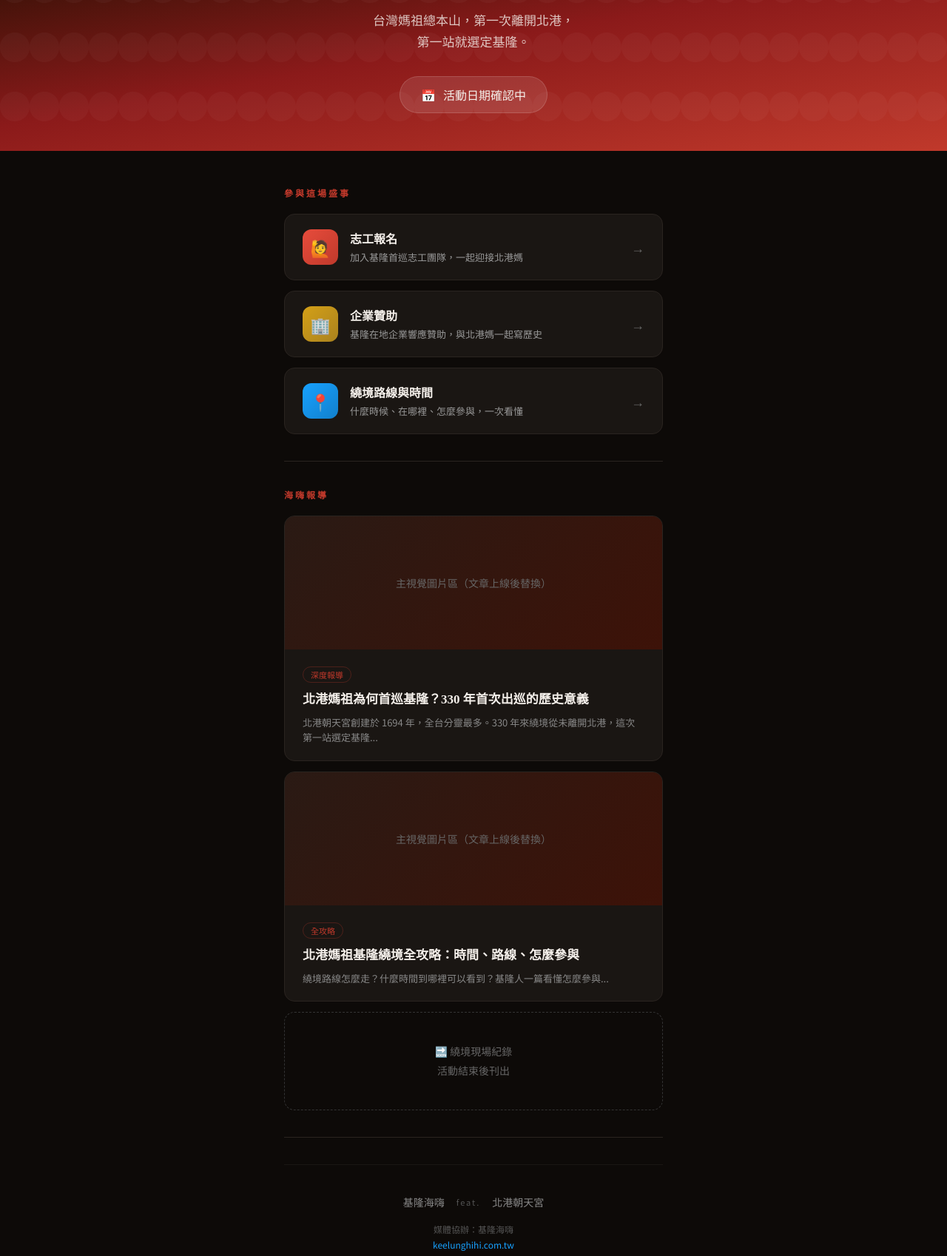
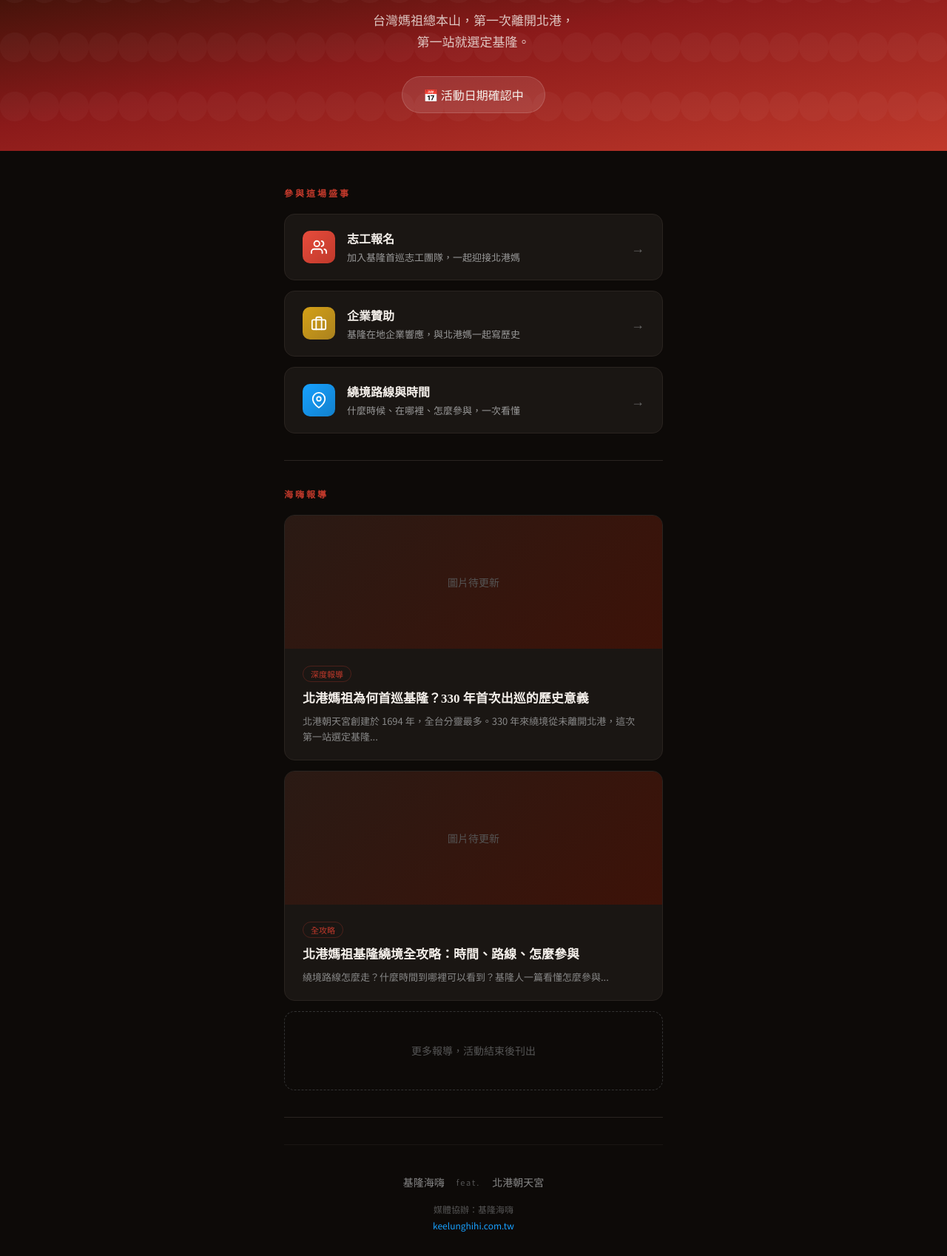
Before and after one commit to tryingling0905/matsu, a plain HTML site: page index.html in a window 1280 px wide. Shown: the part 216-1914 px from the top of the page at 74% size. Drawn offline with Linux system fonts and the light colour scheme.

Commit message:
v2: SVG icons + CONFIG for easy maintenance

```diff
--- a/index.html
+++ b/index.html
@@ -10,6 +10,49 @@
 <meta property="og:type" content="website">
 <link rel="preconnect" href="https://fonts.googleapis.com">
 <link href="https://fonts.googleapis.com/css2?family=Noto+Serif+TC:wght@400;600;700&family=Noto+Sans+TC:wght@300;400;500;700&display=swap" rel="stylesheet">
+<script>
+// ============================================================
+//  ★ 同事要改的東西都在這裡，改完存檔 push 就好 ★
+// ============================================================
+const CONFIG = {
+  // ----- 活動日期（確認後改這行）-----
+  eventDate: "活動日期確認中",  // 例如改成 "2026 年 5 月 17 日（六）"
+  // ----- 三個按鈕的連結 -----
+  volunteerLink: "#",   // 志工報名 Google 表單連結
+  sponsorLink:   "#",   // 企業贊助 Google 表單連結
+  infoLink:      "#",   // 繞境路線文章連結（文章上線後貼網址）
+  // ----- 報導文章（上線後填入）-----
+  articles: [
+    {
+      show:    true,
+      tag:     "深度報導",
+      title:   "北港媽祖為何首巡基隆？330 年首次出巡的歷史意義",
+      excerpt: "北港朝天宮創建於 1694 年，全台分靈最多。330 年來繞境從未離開北港，這次第一站選定基隆...",
+      link:    "#",           // 文章上線後貼網址
+      image:   ""             // 填圖片網址，空白就顯示預設底色
+    },
+    {
+      show:    true,
+      tag:     "全攻略",
+      title:   "北港媽祖基隆繞境全攻略：時間、路線、怎麼參與",
+      excerpt: "繞境路線怎麼走？什麼時間到哪裡可以看到？基隆人一篇看懂怎麼參與...",
+      link:    "#",
+      image:   ""
+    },
+    {
+      show:    false,          // 改成 true 就會顯示
+      tag:     "現場紀錄",
+      title:   "北港媽首巡基隆現場全紀錄",
+      excerpt: "海嗨編輯團隊全程隨行，用鏡頭記錄這場歷史性的一天...",
+      link:    "#",
+      image:   ""
+    }
+  ]
+};
+// ============================================================
+//  ★ 以下不用動 ★
+// ============================================================
+</script>
 <style>
   * { margin: 0; padding: 0; box-sizing: border-box; }
   body {
@@ -118,15 +161,15 @@
     box-shadow: 0 8px 24px rgba(192,57,43,0.15);
   }
   .action-icon {
-    width: 48px;
-    height: 48px;
-    border-radius: 12px;
+    width: 44px;
+    height: 44px;
+    border-radius: 10px;
     display: flex;
     align-items: center;
     justify-content: center;
-    font-size: 22px;
     flex-shrink: 0;
   }
+  .action-icon svg { width: 22px; height: 22px; }
   .action-icon.volunteer { background: linear-gradient(135deg, #e74c3c, #c0392b); }
   .action-icon.sponsor { background: linear-gradient(135deg, #d4a017, #aa821e); }
   .action-icon.info { background: linear-gradient(135deg, #17a1ff, #1280cc); }
@@ -159,14 +202,10 @@
     align-items: center;
     justify-content: center;
     font-size: 14px;
-    color: #666;
+    color: #555;
+    background-size: cover;
+    background-position: center;
   }
-  /* TODO: 文章上線後把 .article-thumb 換成實際圖片
-     範例：
-     .article-thumb.article-1 {
-       background: url('你的圖片網址') center/cover;
-     }
-  */
   .article-body { padding: 20px 24px; }
   .article-tag {
     display: inline-block;
@@ -188,7 +227,7 @@
   .placeholder-note {
     text-align: center;
     padding: 40px 24px;
-    color: #666;
+    color: #555;
     font-size: 14px;
     border: 1px dashed #333;
     border-radius: 14px;
@@ -220,42 +259,49 @@
 </style>
 </head>
 <body>
-  <!-- ========== HERO ========== -->
-  <!-- TODO: 拿到朝天宮主視覺後，可加背景圖 -->
   <div class="hero">
     <div class="hero-badge">330 年首次跨縣市出巡</div>
     <h1>北港朝天宮<br>基隆首巡</h1>
     <div class="hero-sub">台灣媽祖總本山，第一次離開北港，<br>第一站就選定基隆。</div>
-    <!-- TODO: 日期確認後改這裡 -->
-    <div class="hero-date">
-      <span>📅</span>
-      <span>活動日期確認中</span>
-    </div>
+    <div class="hero-date" id="dateDisplay"></div>
   </div>
   <div class="main">
-    <!-- ========== 行動區 ========== -->
     <div class="section-label">參與這場盛事</div>
-    <!-- TODO: 把 href="#" 換成實際的 Google 表單連結 -->
-    <a class="action-card" href="#">
-      <div class="action-icon volunteer">🙋</div>
+    <a class="action-card" id="volunteerBtn">
+      <div class="action-icon volunteer">
+        <svg viewBox="0 0 24 24" fill="none" stroke="#fff" stroke-width="2" stroke-linecap="round" stroke-linejoin="round">
+          <path d="M17 21v-2a4 4 0 0 0-4-4H5a4 4 0 0 0-4 4v2"/>
+          <circle cx="9" cy="7" r="4"/>
+          <path d="M23 21v-2a4 4 0 0 0-3-3.87"/>
+          <path d="M16 3.13a4 4 0 0 1 0 7.75"/>
+        </svg>
+      </div>
       <div class="action-text">
         <div class="action-title">志工報名</div>
         <div class="action-desc">加入基隆首巡志工團隊，一起迎接北港媽</div>
       </div>
       <div class="action-arrow">→</div>
     </a>
-    <!-- TODO: 把 href="#" 換成實際的 Google 表單連結 -->
-    <a class="action-card" href="#">
-      <div class="action-icon sponsor">🏢</div>
+    <a class="action-card" id="sponsorBtn">
+      <div class="action-icon sponsor">
+        <svg viewBox="0 0 24 24" fill="none" stroke="#fff" stroke-width="2" stroke-linecap="round" stroke-linejoin="round">
+          <rect x="2" y="7" width="20" height="14" rx="2" ry="2"/>
+          <path d="M16 21V5a2 2 0 0 0-2-2h-4a2 2 0 0 0-2 2v16"/>
+        </svg>
+      </div>
       <div class="action-text">
         <div class="action-title">企業贊助</div>
-        <div class="action-desc">基隆在地企業響應贊助，與北港媽一起寫歷史</div>
+        <div class="action-desc">基隆在地企業響應，與北港媽一起寫歷史</div>
       </div>
       <div class="action-arrow">→</div>
     </a>
-    <!-- TODO: 把 href="#" 換成繞境攻略文章連結 -->
-    <a class="action-card" href="#">
-      <div class="action-icon info">📍</div>
+    <a class="action-card" id="infoBtn">
+      <div class="action-icon info">
+        <svg viewBox="0 0 24 24" fill="none" stroke="#fff" stroke-width="2" stroke-linecap="round" stroke-linejoin="round">
+          <path d="M21 10c0 7-9 13-9 13s-9-6-9-13a9 9 0 0 1 18 0z"/>
+          <circle cx="12" cy="10" r="3"/>
+        </svg>
+      </div>
       <div class="action-text">
         <div class="action-title">繞境路線與時間</div>
         <div class="action-desc">什麼時候、在哪裡、怎麼參與，一次看懂</div>
@@ -263,30 +309,9 @@
       <div class="action-arrow">→</div>
     </a>
     <div class="divider"></div>
-    <!-- ========== 報導區 ========== -->
     <div class="section-label">海嗨報導</div>
-    <!-- TODO: 文章上線後把 href="#" 換成實際文章連結 -->
-    <a class="article-card" href="#">
-      <div class="article-thumb">主視覺圖片區（文章上線後替換）</div>
-      <div class="article-body">
-        <div class="article-tag">深度報導</div>
-        <div class="article-title">北港媽祖為何首巡基隆？330 年首次出巡的歷史意義</div>
-        <div class="article-excerpt">北港朝天宮創建於 1694 年，全台分靈最多。330 年來繞境從未離開北港，這次第一站選定基隆...</div>
-      </div>
-    </a>
-    <a class="article-card" href="#">
-      <div class="article-thumb">主視覺圖片區（文章上線後替換）</div>
-      <div class="article-body">
-        <div class="article-tag">全攻略</div>
-        <div class="article-title">北港媽祖基隆繞境全攻略：時間、路線、怎麼參與</div>
-        <div class="article-excerpt">繞境路線怎麼走？什麼時間到哪裡可以看到？基隆人一篇看懂怎麼參與...</div>
-      </div>
-    </a>
-    <div class="placeholder-note">
-      🔜 繞境現場紀錄<br>活動結束後刊出
-    </div>
+    <div id="articlesContainer"></div>
     <div class="divider"></div>
-    <!-- ========== FOOTER ========== -->
     <div class="page-footer">
       <div class="footer-logos">
         <span>基隆海嗨</span>
@@ -299,5 +324,32 @@
       </div>
     </div>
   </div>
+<script>
+// 用 CONFIG 填入頁面內容
+document.getElementById('dateDisplay').innerHTML = '📅 ' + CONFIG.eventDate;
+document.getElementById('volunteerBtn').href = CONFIG.volunteerLink;
+document.getElementById('sponsorBtn').href = CONFIG.sponsorLink;
+document.getElementById('infoBtn').href = CONFIG.infoLink;
+// 產生文章卡片
+var container = document.getElementById('articlesContainer');
+var hasHidden = false;
+CONFIG.articles.forEach(function(a) {
+  if (!a.show) { hasHidden = true; return; }
+  var thumbStyle = a.image
+    ? 'background-image:url(' + a.image + ');'
+    : '';
+  var thumbText = a.image ? '' : '圖片待更新';
+  container.innerHTML += '<a class="article-card" href="' + a.link + '">'
+    + '<div class="article-thumb" style="' + thumbStyle + '">' + thumbText + '</div>'
+    + '<div class="article-body">'
+    + '<div class="article-tag">' + a.tag + '</div>'
+    + '<div class="article-title">' + a.title + '</div>'
+    + '<div class="article-excerpt">' + a.excerpt + '</div>'
+    + '</div></a>';
+});
+if (hasHidden) {
+  container.innerHTML += '<div class="placeholder-note">更多報導，活動結束後刊出</div>';
+}
+</script>
 </body>
 </html>
```
